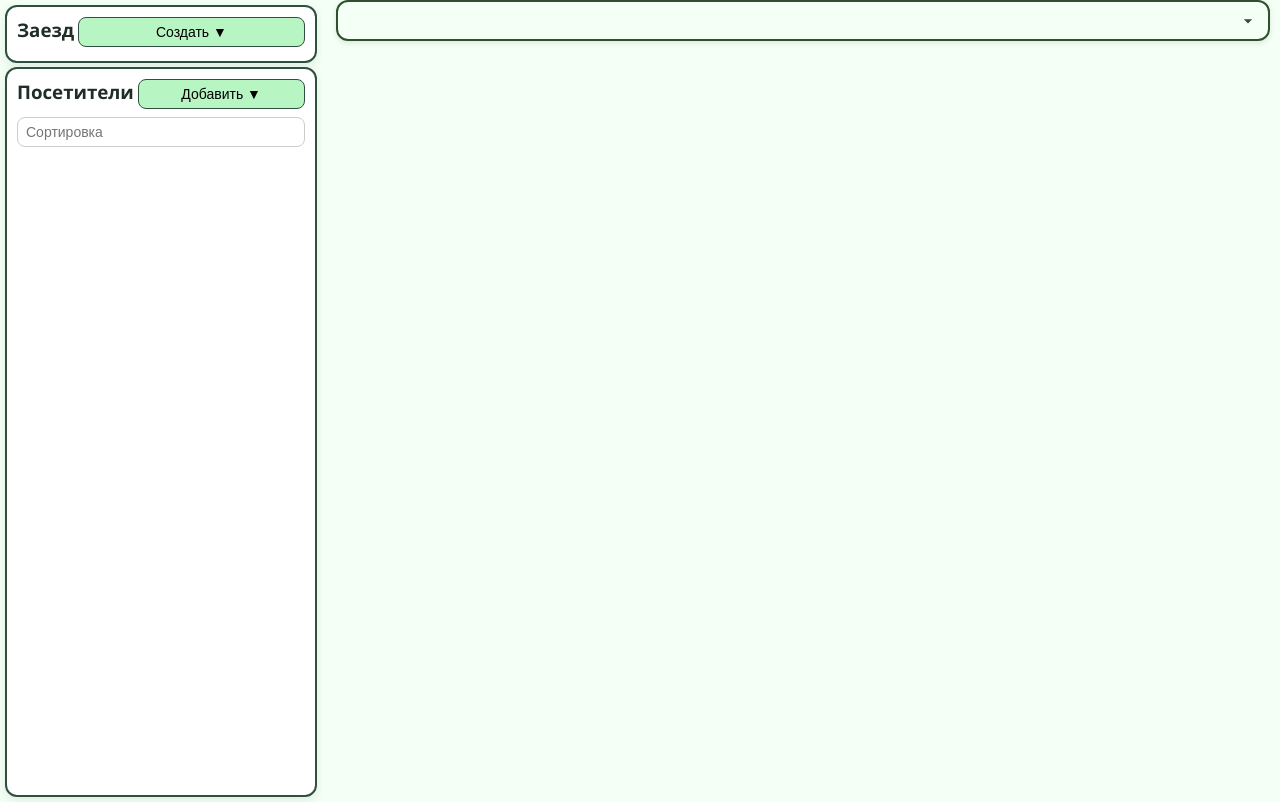
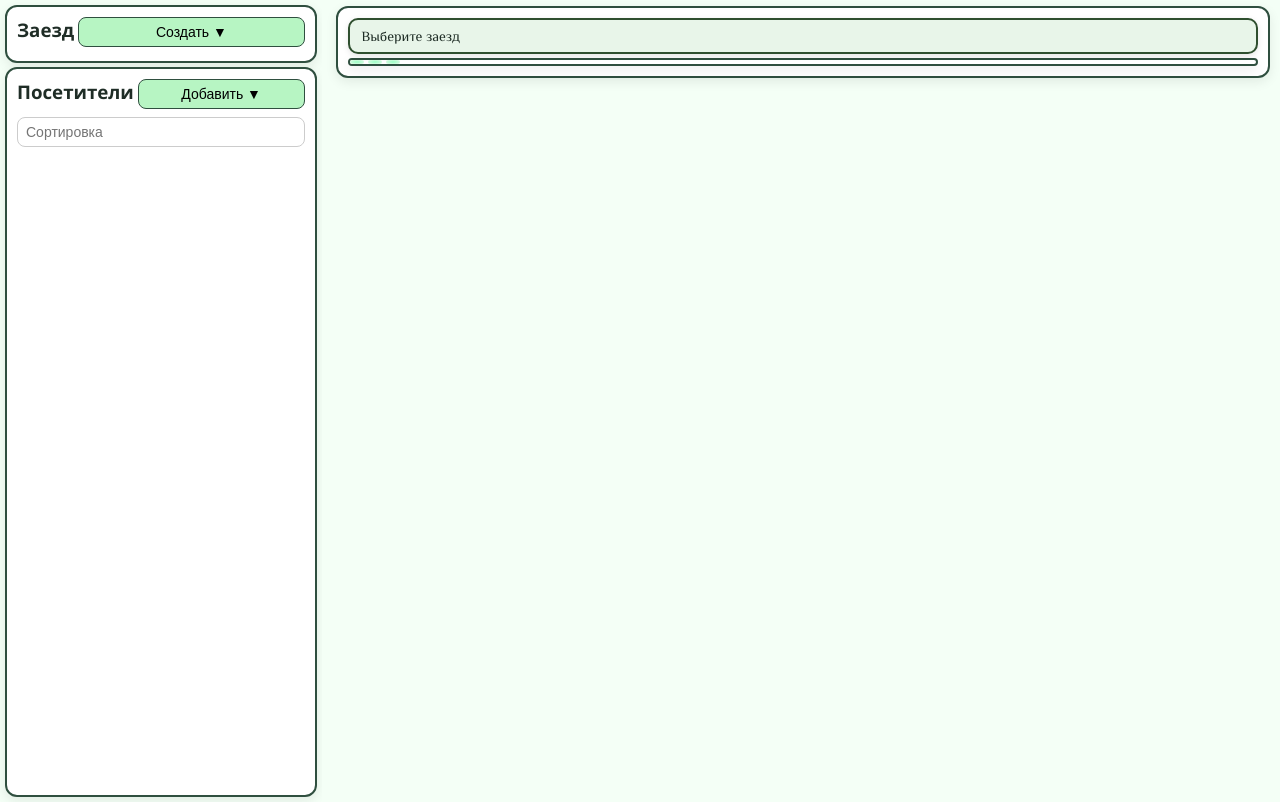
Before and after one commit to Skalist222/kalach_baza, a FastAPI app: page / in a window 1280 px wide. Run offline with FastAPI, Linux system fonts and the light colour scheme; data that the repository does not hold is empty.

Commit message:
Сделана дата  заезда и красивенькая инфа текущей конфы

```diff
--- a/database.py
+++ b/database.py
@@ -52,6 +52,8 @@ class Arrival(Base):
     id = Column(Integer, primary_key=True)
     name = Column(String)
     cost = Column(Integer)
+    start = Column(Date)
+    stop = Column(Date)
 
 
 class Placement(Base):
--- a/server.py
+++ b/server.py
@@ -90,9 +90,9 @@ def add_visitor(name: str):
     return {"status": "ok"}
 
 @app.post("/api/add_arrival")
-def add_arrival(name: str,cost:int):
+def add_arrival(name: str,cost:int,start:datetime.date,stop:datetime.date):
     db = Session()
-    a = Arrival(name=name,cost=cost)
+    a = Arrival(name=name,cost=cost,start=start,stop=stop)
     db.add(a)
     db.commit()
     db.close()
--- a/static/js/api.js
+++ b/static/js/api.js
@@ -98,8 +98,15 @@ async function addArrival(id_button_close = null) {
     const NameEl = document.getElementById("arrivalName")
     const costEl = document.getElementById("arrivalCost")
 
+    const startEl = document.getElementById("start_arrival")
+    const stopEl = document.getElementById("stop_arrival")
+
+
     let name = NameEl.value
     let cost = costEl.value
+    let start = startEl.value
+    let stop = stopEl.value
+
 
     if (cost == "") cost = 0
 
@@ -114,8 +121,28 @@ async function addArrival(id_button_close = null) {
 
         return;
     }
+    if (start == "") {
+        alert_element(startEl)
+        openModal({
+            title: "Ошибка",
+            body: "Для начала введите дату начала заезда!",
+            controls: [{ type: "btn", text: "ОК" }]
+        })
 
-    await fetch(`/api/add_arrival?name=${name}&cost=${cost}`, {
+        return;
+    }
+    if (stop == "") {
+        alert_element(stopEl)
+        openModal({
+            title: "Ошибка",
+            body: "Для начала введите дату завершения заезда!",
+            controls: [{ type: "btn", text: "ОК" }]
+        })
+
+        return;
+    }
+
+    await fetch(`/api/add_arrival?name=${name}&cost=${cost}&start=${start}&stop=${stop}`, {
         method: "POST"
     })
 
@@ -123,6 +150,7 @@ async function addArrival(id_button_close = null) {
     costEl.value = ""
 
     loadData()
+    // нажымаем на кнопку скрыть
     if (buttonClose) buttonClose.click()
 }
 
--- a/static/js/help.js
+++ b/static/js/help.js
@@ -43,6 +43,11 @@ async function getTemplateFromFile(path) {
     return template.content.cloneNode(true);
 }
 
+function today_string() {
+    const today = new Date().toISOString().slice(0, 10);
+    return today
+}
+
 function collapse(button, text_button = "Добавить") {
     let button_id = button.id;
 
--- a/static/js/render.js
+++ b/static/js/render.js
@@ -21,17 +21,20 @@ function add_chase_tooltip(el, text, visual_element) {
         tooltip.style.display = 'none';
     });
 }
-function renderArrivalInfo(data) {
+async function renderArrivalInfo(data) {
     const currentArrivalEl = document.getElementById("currentArrival");
-    const currentArrivalCostEl = document.getElementById("current_arrival_cost"); // судя по index.html
+    const costEl = document.getElementById("current_arrival_cost"); // судя по index.html
+    const startEl = document.getElementById("current_arrival_start");
+    const stopEl = document.getElementById("current_arrival_stop");
+
     const currentArrivalId = currentArrivalEl.value;
-
     if (!currentArrivalId) return;
-
     const arrival = data.arrivals.find(a => a.id == currentArrivalId);
     if (!arrival) return;
 
-    currentArrivalCostEl.innerText = `Взнос: ${arrival.cost}`;
+    costEl.innerText = `Желательное пожертвование: ${arrival.cost}`;
+    startEl.innerHTML = `Начало:${arrival.start}`;
+    stopEl.innerHTML = `Конец: ${arrival.stop}`;
 }
 // ------------------------------
 // Render Visitors
--- a/static/js/script.js
+++ b/static/js/script.js
@@ -6,7 +6,10 @@ const current_arrival = document.getElementById("currentArrival");
 
 // Отключаем меню правой кнопки
 document.addEventListener('contextmenu', e => e.preventDefault());
-
+// Выставляю
+document.getElementById("start_arrival").value = today_string()
+document.getElementById("stop_arrival").value = today_string()
+console.log(today_string())
 // ------------------------------
 // Загрузка данных
 // ------------------------------
--- a/static/styles/animation.css
+++ b/static/styles/animation.css
@@ -38,3 +38,7 @@
     border-color: #1f3a1f;
     box-shadow: 0 0 0 2px rgba(50, 100, 50, 0.2);
 }
+#currentArrival:focus {
+    border-color: #1f3a1f;
+    box-shadow: 0 0 0 2px rgba(50, 100, 50, 0.2);
+}
--- a/static/styles/arrival_info.css
+++ b/static/styles/arrival_info.css
@@ -1,8 +1,71 @@
-#current_arrival_cost {
+.arrival_infos {
+    font:
+        1.2em "Philosopher",
+        sans-serif;
+    margin-top: 6px;
+}
+.arrival_info {
     font:
         1.2em "Philosopher",
         sans-serif;
     padding: 7px;
-    padding-top: 0px;
-    padding-bottom: 0px;
+    padding-top: 2px;
+    padding-bottom: 2px;
+    background: var(--accent-strong);
+    border-radius: 10px;
 }
+.custom-select {
+    position: relative;
+    width: 100%;
+    font-size: 14px;
+}
+
+/* Кнопка */
+.custom-select-trigger {
+    background: #e8f5e9;
+    border: 2px solid #2f4f2f;
+    border-radius: 10px;
+    padding: 8px 12px;
+    cursor: pointer;
+
+    box-shadow: 0 2px 6px rgba(0, 0, 0, 0.1);
+    transition: all 0.2s;
+}
+
+.custom-select-trigger:hover {
+    background: #dff0df;
+}
+
+/* Выпадающий список */
+.custom-options {
+    position: absolute;
+    top: 110%;
+    left: 0;
+    right: 0;
+
+    background: #f4fff4;
+    border: 2px solid #2f4f2f;
+    border-radius: 10px;
+
+    max-height: 200px;
+    overflow-y: auto;
+
+    display: none;
+    z-index: 1000;
+}
+
+/* Пункт */
+.custom-option {
+    padding: 8px 12px;
+    cursor: pointer;
+    border-radius: 8px;
+}
+
+.custom-option:hover {
+    background: #c8f7c8;
+}
+
+/* Активный */
+.custom-option.selected {
+    background: #a5e6a5;
+}
--- a/static/styles/map_style.css
+++ b/static/styles/map_style.css
@@ -43,8 +43,8 @@
 }
 
 .bed {
-    width: 16px;
-    height: 22px;
+    width: 22px;
+    height: 30px;
     border-radius: 6px;
     border: 1px solid #777;
     margin: 2px;
@@ -80,6 +80,20 @@
     border-bottom: 3px solid var(--border-dark);
 }
 
+/* большая лево/право */
+.bigger-left {
+    border-bottom: 3px solid var(--border-dark);
+    border-left: 2px solid var(--border-dark);
+    border-bottom-right-radius: 0px;
+    margin-right: 0px;
+}
+.bigger-rigth {
+    border-bottom: 3px solid var(--border-dark);
+    border-right: 2px solid var(--border-dark);
+    border-bottom-left-radius: 0px;
+    margin-left: 0px;
+}
+
 /* пол */
 
 .bedsex {
@@ -106,6 +120,6 @@
 .bed-overlay {
     position: absolute;
     inset: 0;
-    border-radius: 6px;
-    background: rgba(255, 0, 0, 0.2);
+    border-radius: 20px;
+    background: rgba(255, 0, 0, 0.705);
 }
--- a/static/styles/style.css
+++ b/static/styles/style.css
@@ -2,7 +2,7 @@
     --bg-main: #f4fff6;
     --bg-soft: #e8fbe9;
     --accent: #b7f5c3;
-    --accent-strong: radial-gradient(#daf5b7, #e8fbe9);
+    --accent-strong: radial-gradient(#9affc4, #e8fbe9);
     --accent-strong-select: #8be0a1;
 
     --border-dark: #2f4f3f;
--- a/templates/index.html
+++ b/templates/index.html
@@ -43,16 +43,18 @@
                     <div id="arrival_add" class="greed row box adder collapseble">
                         <input id="arrivalName" placeholder="Новый заезд" />
                         <input id="arrivalCost" type="number" placeholder="Взнос" />
-                        <div class="greed column">
-                            <div class="greed row">
-                                <h5 class="no_margin">Начало</h5>
-                                <input type="date" name="" id="start_arrival" />
+
+                        <div class="greed row">
+                            <div class="greed column">
+                                <h5 class="no_margin f1">Начало</h5>
+                                <input class="f3" type="date" name="" id="start_arrival" />
                             </div>
-                            <div class="greed row">
-                                <h5 class="no_margin">Конец</h5>
-                                <input type="date" name="" id="stop_arrival" />
+                            <div class="greed column">
+                                <h5 class="no_margin f1">Конец</h5>
+                                <input class="f3" type="date" name="" id="stop_arrival" />
                             </div>
                         </div>
+
                         <button onclick="addArrival('collapse_arrival_add')">Добавить</button>
                     </div>
                 </div>
@@ -84,9 +86,19 @@
             </div>
             <div class="rigth-panel">
                 <div class="greed row">
-                    <div class="greed row no_gap">
-                        <div id="current_arrival_cost"></div>
-                        <select id="currentArrival" onchange="loadData()"></select>
+                    <div class="greed row box arrival_infos">
+                        <div class="custom-select" id="arrivalSelectWrapper">
+                            <div class="custom-select-trigger">Выберите заезд</div>
+                            <div class="custom-options"></div>
+
+                            <!-- Оригинальный select (скрытый) -->
+                            <select class="invisible" id="currentArrival" onchange="loadData()"></select>
+                        </div>
+                        <div class="greed column box no_padding">
+                            <div class="arrival_info" id="current_arrival_cost"></div>
+                            <div class="arrival_info" id="current_arrival_start"></div>
+                            <div class="arrival_info" id="current_arrival_stop"></div>
+                        </div>
                     </div>
                     <div id="map"></div>
                 </div>
```
Also changed, not shown: static/js/lists.js (+67 -11 lines).
